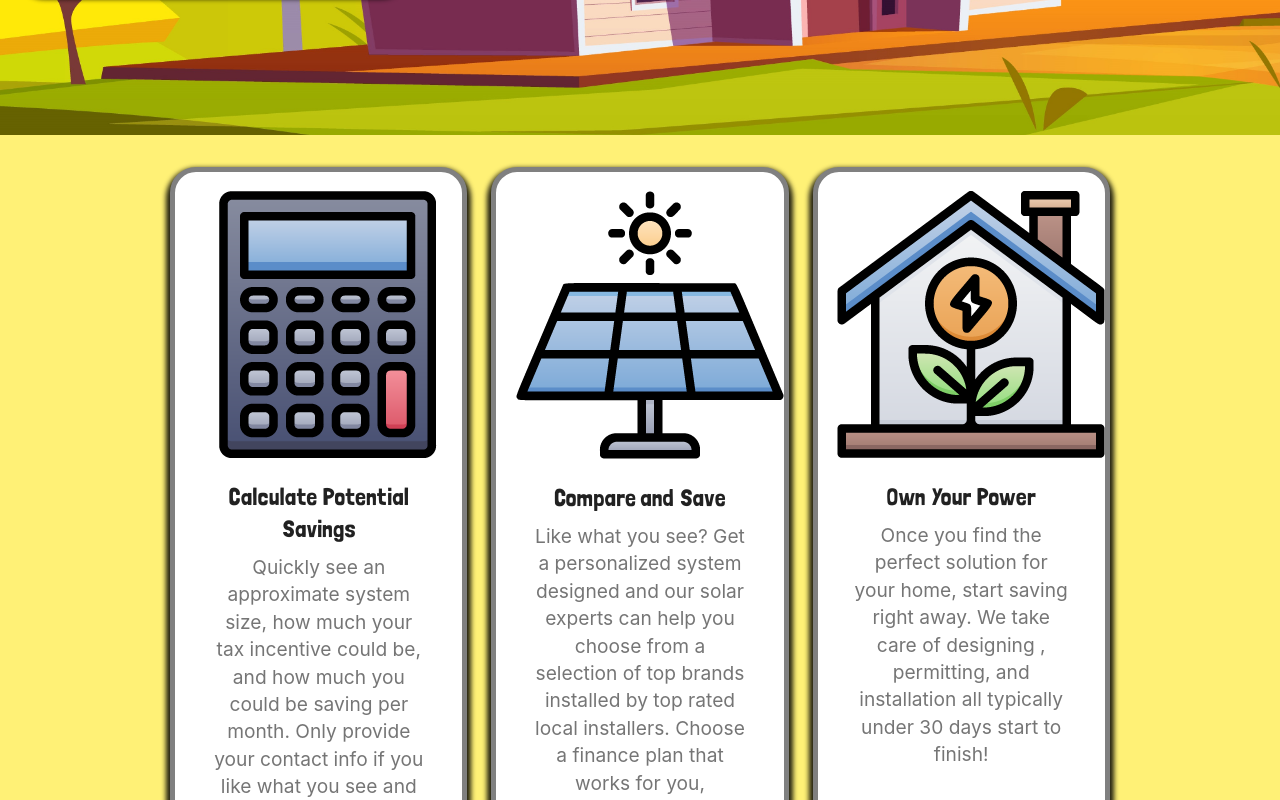
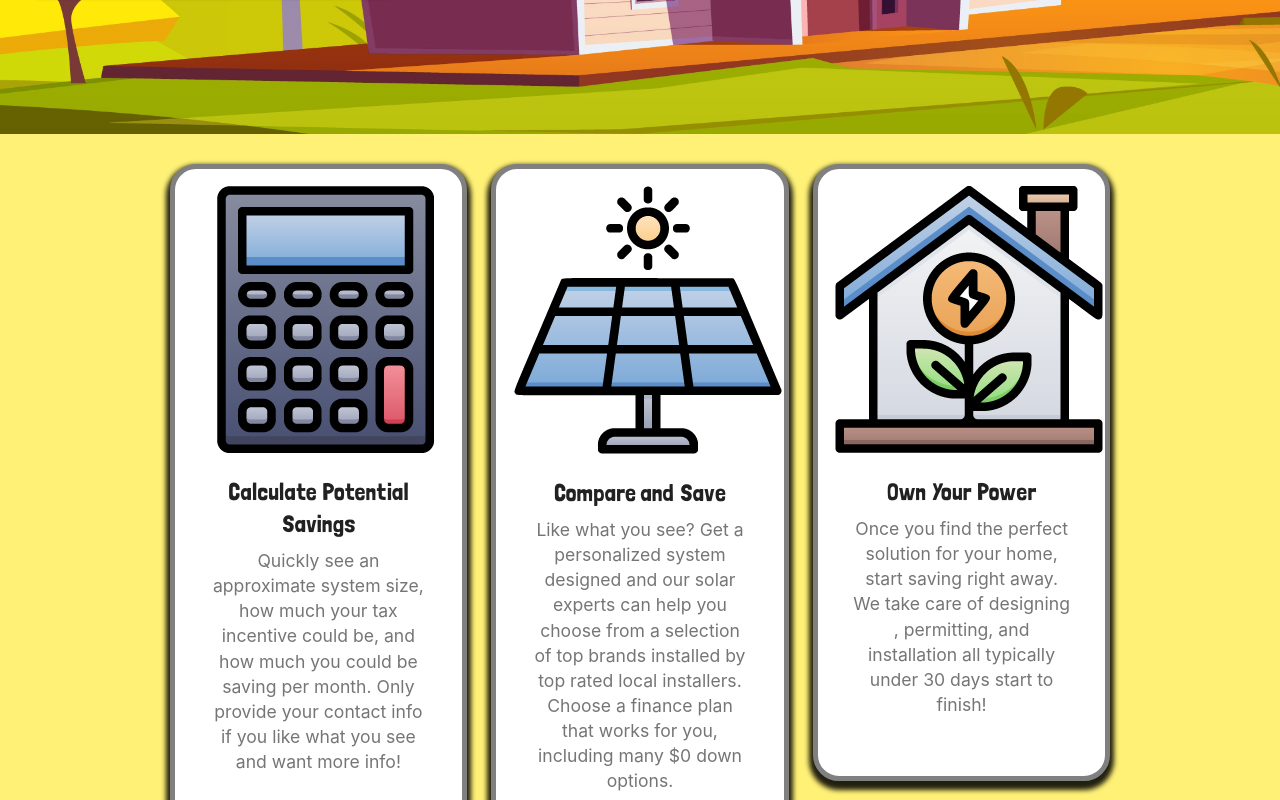
Before and after one commit to NGDino/solar-beat, a React (Create React App) app: page / in a window 1280 px wide. Shown: the part 540-1340 px from the top of the page. Built offline with nearby package versions, Linux system fonts and the light colour scheme.

Commit message:
trying to fix netlify size issue

```diff
--- a/src/components/HomeCards/index.js
+++ b/src/components/HomeCards/index.js
@@ -24,7 +24,7 @@ const HomeCards = () => {
             marginBottom: '0', // 16:9
         },
         cardStyle : {
-            minHeight: '70vh',
+            minHeight: '68vh',
             padding: '1em',
             paddingBottom: '2em',
             boxShadow: '0 5px 5px 4px',
@@ -52,7 +52,7 @@ const HomeCards = () => {
                                     <Typography gutterBottom variant='h5'>
                                         Calculate Potential Savings
                                     </Typography>
-                                    <Typography variant="body2" color="textSecondary" component="p">
+                                    <Typography variant="body2" color="textSecondary" >
                                         Quickly see an approximate system size, how much your tax incentive could be, and how much you could be saving per month.  Only provide your contact info if you like what you see and want more info!
                                     </Typography>
                                 </CardContent>
@@ -74,7 +74,7 @@ const HomeCards = () => {
                                     <Typography gutterBottom variant='h5'>
                                         Compare and Save
                                     </Typography>
-                                    <Typography variant="body2" color="textSecondary" component="p">
+                                    <Typography variant="body2" color="textSecondary" >
                                         Like what you see?  Get a personalized system designed and our solar experts can help you choose from a selection of top brands installed by top rated local installers. Choose a finance plan that works for you, including many $0 down options.
                                     </Typography>
                                 </CardContent>
--- a/src/index.js
+++ b/src/index.js
@@ -50,7 +50,7 @@ const theme = createMuiTheme({
     },
     body2:{
       fontFamily: [helmet],
-      fontSize: '1.2rem'
+      fontSize: '1.1rem'
     },
 
   },
```
Also changed, not shown: src/components/Theme/index.js (deleted, +0 -13 lines), 1 other file (tests, documents, lock files or other folders).
